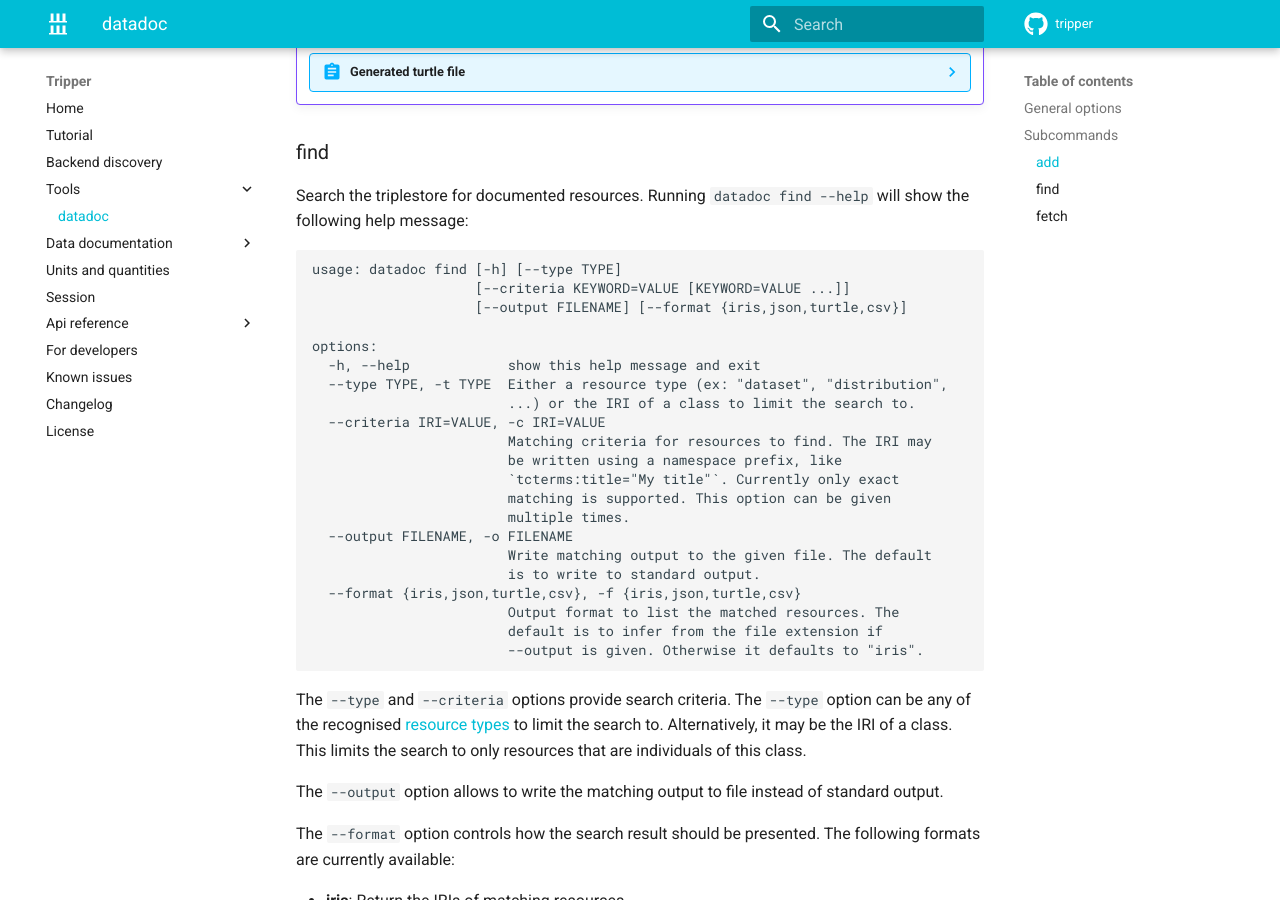
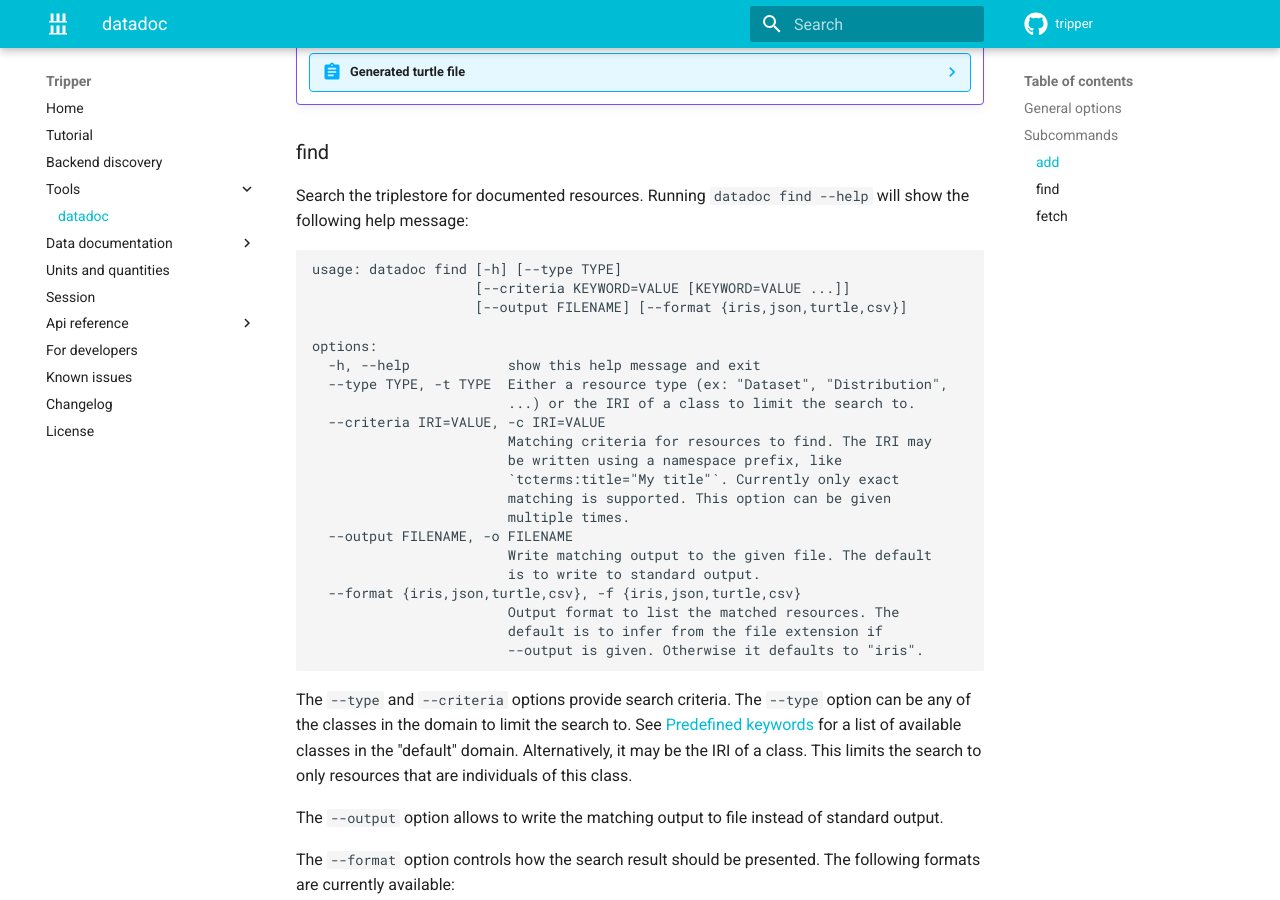
Before and after one commit to EMMC-ASBL/tripper, an MkDocs documentation site: the page built from docs/tools/datadoc.md, in a window 1280 px wide and 900 px high, scrolled down 2620 px. Built offline with MkDocs 1.6.1 and Material for MkDocs 9.7.7, drawn with Linux system fonts in a browser that asks for light colours; comment, search, counter and statistics services are not loaded; the version menu is left out.

Commit message:
Removed dead links

````diff
--- a/docs/tools/datadoc.md
+++ b/docs/tools/datadoc.md
@@ -287,7 +287,7 @@
 
 options:
   -h, --help            show this help message and exit
-  --type TYPE, -t TYPE  Either a resource type (ex: "dataset", "distribution",
+  --type TYPE, -t TYPE  Either a resource type (ex: "Dataset", "Distribution",
                         ...) or the IRI of a class to limit the search to.
   --criteria IRI=VALUE, -c IRI=VALUE
                         Matching criteria for resources to find. The IRI may
@@ -305,7 +305,8 @@
 ```
 
 The `--type` and `--criteria` options provide search criteria.
-The `--type` option can be any of the recognised [resource types] to limit the search to.
+The `--type` option can be any of the classes in the domain to limit the search to.
+See [Predefined keywords] for a list of available classes in the "default" domain.
 Alternatively, it may be the IRI of a class.
 This limits the search to only resources that are individuals of this class.
 
@@ -426,6 +427,6 @@
 
 
 
-
-[resource types]: ../datadoc/introduction.md/#resource-types
+[Predefined prefixes]: ../datadoc/prefixes.md
+[Predefined keywords]: ../datadoc/keywords.md
 [session]: ../session.md
````
Also changed, not shown: docs/datadoc/customisation.md (+0 -10 lines).
